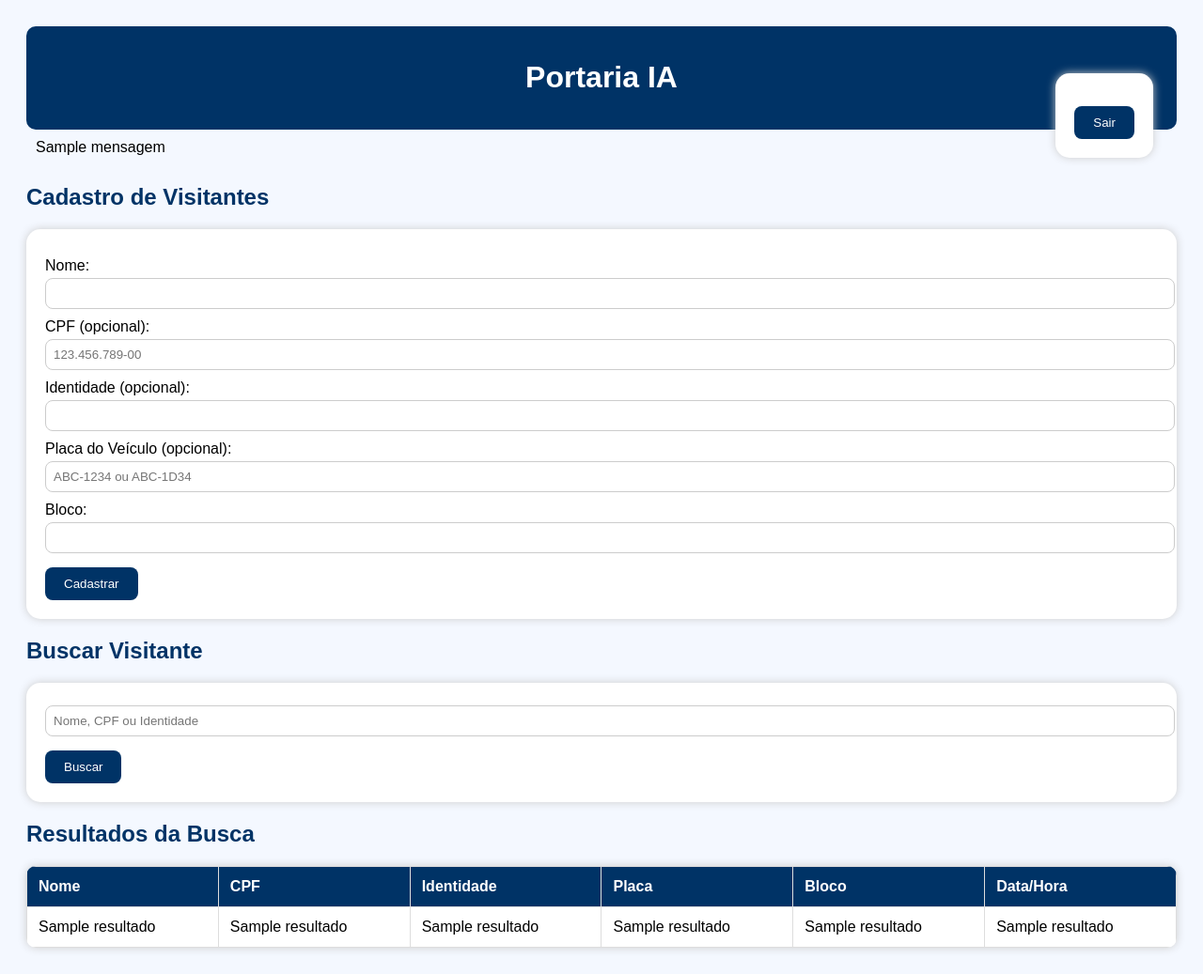
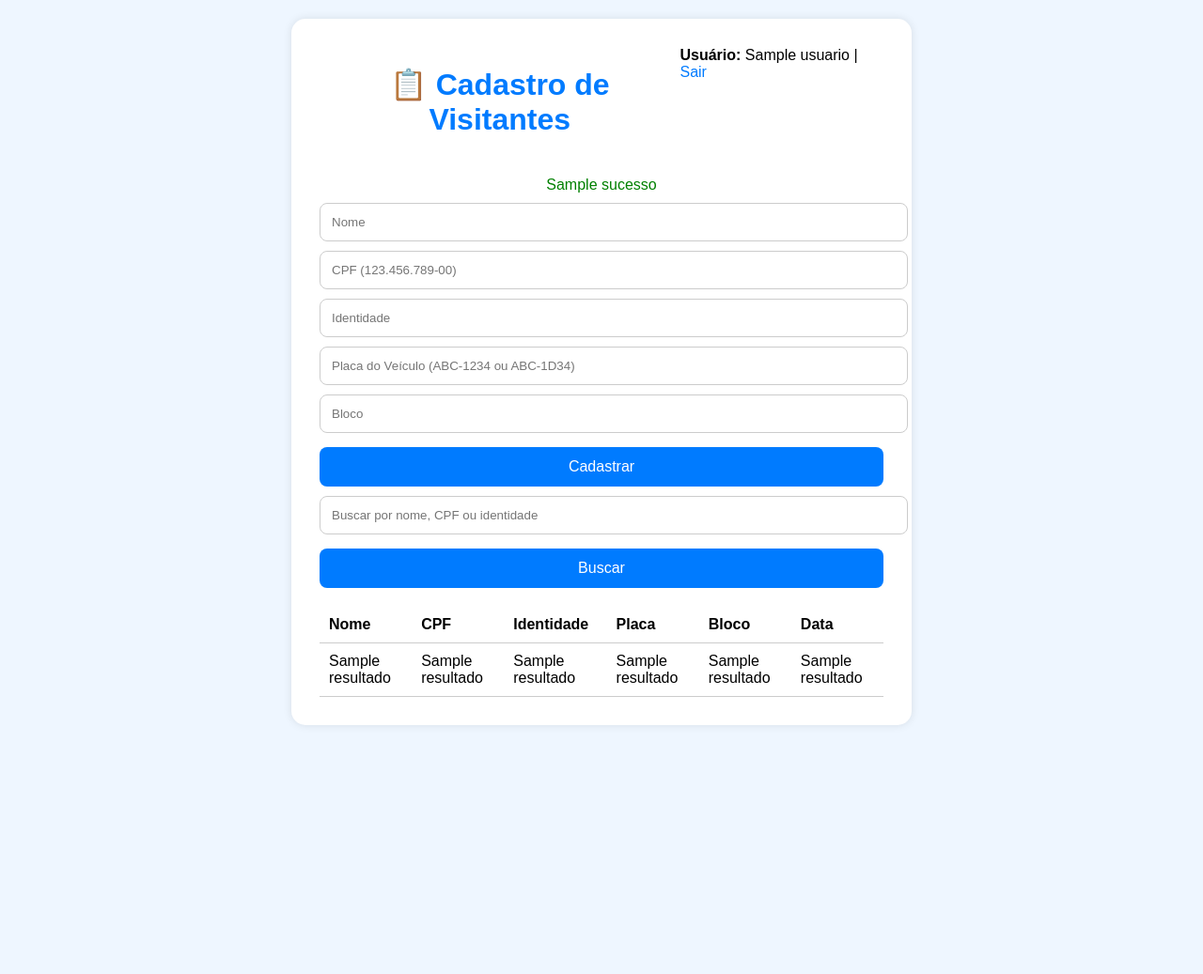
Before and after one commit to Gmdrones/painel-visitantes, a Python web app: template templates/index.html in a window 1280 px wide. Shown: the whole page at 94% size. After the commit the page ends 772 px from the top, so only its background shows below. Run offline with Jinja, Linux system fonts and the light colour scheme; the template is opened without the code that fills it: most values are stand-ins (such as "Sample title", 1, 10 or a date in 2020).

Commit message:
Update index.html

```diff
--- a/templates/index.html
+++ b/templates/index.html
@@ -1,130 +1,106 @@
 <!DOCTYPE html>
-<html lang="pt-br">
+<html lang="pt-BR">
 <head>
     <meta charset="UTF-8">
-    <title>Portaria IA - Painel</title>
+    <title>Painel - Portaria IA</title>
     <style>
         body {
+            background-color: #eef6ff;
             font-family: Arial, sans-serif;
-            background-color: #f4f8ff;
+            margin: 0;
             padding: 20px;
         }
-        header {
-            background-color: #003366;
-            color: white;
-            padding: 15px;
+        .container {
+            background-color: white;
+            padding: 30px;
+            max-width: 600px;
+            margin: auto;
+            border-radius: 15px;
+            box-shadow: 0 0 10px rgba(0,0,0,0.1);
+        }
+        h1 {
+            color: #007bff;
             text-align: center;
-            border-radius: 10px;
         }
-        h2 {
-            margin-top: 20px;
-            color: #003366;
-        }
-        form {
-            background-color: white;
-            padding: 20px;
-            border-radius: 15px;
-            margin-bottom: 20px;
-            box-shadow: 0 0 10px #ccc;
-        }
-        label {
-            display: block;
+        form input {
+            width: 100%;
+            padding: 12px;
             margin-top: 10px;
-        }
-        input[type="text"] {
-            width: 100%;
-            padding: 8px;
-            margin-top: 4px;
+            border-radius: 8px;
             border: 1px solid #ccc;
-            border-radius: 8px;
         }
         button {
-            margin-top: 15px;
-            background-color: #003366;
+            width: 100%;
+            padding: 12px;
+            background-color: #007bff;
             color: white;
             border: none;
-            padding: 10px 20px;
             border-radius: 8px;
-            cursor: pointer;
+            font-size: 16px;
+            margin-top: 15px;
+        }
+        .mensagem {
+            margin-top: 10px;
+            text-align: center;
+            color: green;
+        }
+        .erro {
+            color: red;
+            text-align: center;
         }
         table {
             width: 100%;
-            background-color: white;
+            margin-top: 20px;
             border-collapse: collapse;
-            margin-top: 20px;
-            box-shadow: 0 0 10px #ccc;
-            border-radius: 10px;
-            overflow: hidden;
         }
         th, td {
-            border: 1px solid #ddd;
-            padding: 12px;
+            padding: 10px;
+            border-bottom: 1px solid #ccc;
             text-align: left;
         }
-        th {
-            background-color: #003366;
-            color: white;
+        .topo {
+            display: flex;
+            justify-content: space-between;
+            margin-bottom: 20px;
         }
-        .message {
-            padding: 10px;
-            margin-bottom: 15px;
-            border-radius: 8px;
-        }
-        .success {
-            background-color: #d4edda;
-            color: #155724;
-        }
-        .error {
-            background-color: #f8d7da;
-            color: #721c24;
-        }
-        .logout {
-            float: right;
-            margin-top: -45px;
-            margin-right: 10px;
+        .topo a {
+            text-decoration: none;
+            color: #007bff;
         }
     </style>
 </head>
 <body>
-    <header>
-        <h1>Portaria IA</h1>
-        <form action="/logout" method="post" class="logout">
-            <button type="submit">Sair</button>
-        </form>
-    </header>
+    <div class="container">
+        <div class="topo">
+            <h1>📋 Cadastro de Visitantes</h1>
+            <div>
+                <strong>Usuário:</strong> {{ usuario }} |
+                <a href="/logout">Sair</a>
+            </div>
+        </div>
 
-    {% if mensagem %}
-        <div class="message {{ tipo }}">{{ mensagem }}</div>
+        {% if sucesso %}
+            <div class="mensagem">{{ sucesso }}</div>
+        {% endif %}
+        {% if erro %}
+            <div class="erro">{{ erro }}</div>
         {% endif %}
 
-    <h2>Cadastro de Visitantes</h2>
         <form method="POST" action="/cadastrar">
-        <label>Nome:</label>
-        <input type="text" name="nome" required>
-
-        <label>CPF (opcional):</label>
-        <input type="text" name="cpf" pattern="\d{3}\.\d{3}\.\d{3}-\d{2}" placeholder="123.456.789-00">
-
-        <label>Identidade (opcional):</label>
-        <input type="text" name="identidade">
-
-        <label>Placa do Veículo (opcional):</label>
-        <input type="text" name="placa" pattern="^[A-Z]{3}-\d{4}$|^[A-Z]{3}-\d[A-Z]\d{2}$" placeholder="ABC-1234 ou ABC-1D34">
-
-        <label>Bloco:</label>
-        <input type="text" name="bloco" required>
-
+            <input type="text" name="nome" placeholder="Nome" required>
+            <input type="text" name="cpf" placeholder="CPF (123.456.789-00)">
+            <input type="text" name="identidade" placeholder="Identidade">
+            <input type="text" name="placa" placeholder="Placa do Veículo (ABC-1234 ou ABC-1D34)">
+            <input type="text" name="bloco" placeholder="Bloco">
             <button type="submit">Cadastrar</button>
         </form>
 
-    <h2>Buscar Visitante</h2>
         <form method="POST" action="/buscar">
-        <input type="text" name="termo" placeholder="Nome, CPF ou Identidade" required>
+            <input type="text" name="termo" placeholder="Buscar por nome, CPF ou identidade" required>
             <button type="submit">Buscar</button>
         </form>
 
         {% if resultados %}
-        <h2>Resultados da Busca</h2>
         <table>
             <tr>
                 <th>Nome</th>
@@ -132,7 +108,7 @@
                 <th>Identidade</th>
                 <th>Placa</th>
                 <th>Bloco</th>
-                <th>Data/Hora</th>
+                <th>Data</th>
             </tr>
             {% for r in resultados %}
             <tr>
@@ -146,5 +122,12 @@
             {% endfor %}
         </table>
         {% endif %}
+
+        {% if usuario == 'admin' %}
+            <a href="/download">
+                <button style="background-color: #28a745;">⬇️ Baixar banco de dados</button>
+            </a>
+        {% endif %}
+    </div>
 </body>
 </html>
```
Lines whose indentation alone changed are shown as unchanged.
